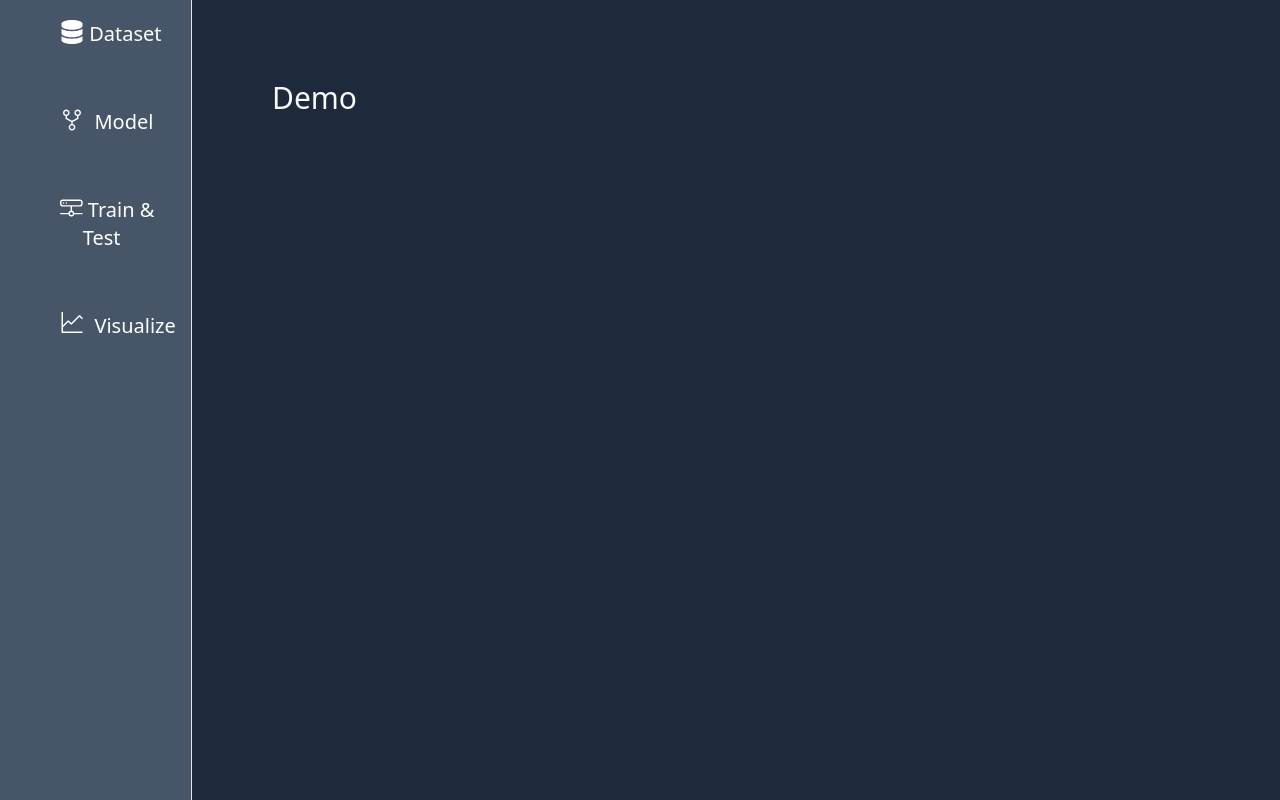
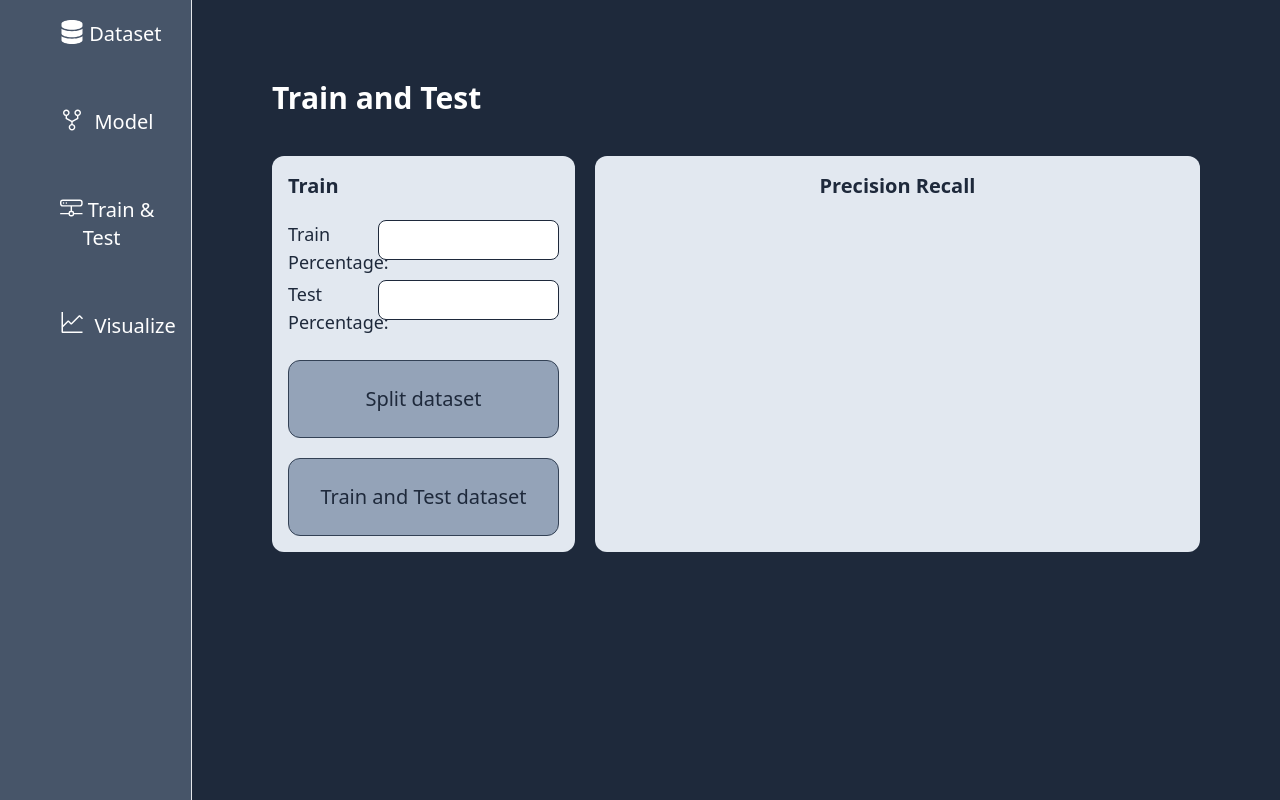
Before and after one commit to Momnadar1/frontend-data-science, a React (Vite) app: page /traintest in a window 1280 px wide. Built offline with nearby package versions, Linux system fonts and the light colour scheme.

Commit message:
week 5 session 3 demo

```diff
--- a/src/pages/Model.tsx
+++ b/src/pages/Model.tsx
@@ -1,16 +1,25 @@
 import { useState, ReactNode, useEffect, ChangeEvent } from "react";
 import axios from "axios";
+
+interface ModelDetails {
+  type: string;
+  description: string;
+  hyperparameters: { [key: string]: string };
+}
 
 function Model() {
   const [content, setContent] = useState<ReactNode | null>(null);
   const [models, setModels] = useState<string[]>([]);
-  const [selectedModel, setSelectedModel] = useState<string>('');
-
+  const [selectedModel, setSelectedModel] = useState<string>("");
+  const [modelDetails, setModelDetails] = useState<ModelDetails>();
+  const [isSubmitted, setIsSubmitted] = useState(false);
+  const [error, setError] = useState<string>("");
+  const [tempSelectedModel, setTempSelectedModel] = useState('')
   useEffect(() => {
     axios
       .get("http://localhost:5000/models")
       .then((response) => {
-        setModels(response.data.models)
+        setModels(response.data.models);
         console.log("List of models: ", response.data.models);
       })
       .catch((error) => {
@@ -19,20 +28,27 @@ function Model() {
   }, []);
 
   useEffect(() => {
-    if(selectedModel){
-        fetchModelDetails(selectedModel)
+    if (selectedModel) {
+      fetchModelDetails(selectedModel);
+      setSelectedModel("");
     }
-  }, [selectedModel])
+    if (modelDetails && isSubmitted) {
+      showPublic();
+    }
+  }, [selectedModel, modelDetails]);
 
   const fetchModelDetails = (model: string) => {
-    axios.post('http://localhost:5000/model_details', {'model': [model]})
-    .then((response) => {
-        console.log(response.data)
-    })
-    .catch((err) => {
-        console.error(err)
-    })
-  }
+    axios
+      .post("http://localhost:5000/model_details", { model: [model] })
+      .then((response) => {
+        setModelDetails(response.data);
+        setIsSubmitted(true);
+        console.log(response.data);
+      })
+      .catch((err) => {
+        console.error(err);
+      });
+  };
 
   const showPrivate = () => {
     console.log("private button is clicked");
@@ -44,10 +60,29 @@ function Model() {
   };
 
   const handleModelChange = (event: ChangeEvent<HTMLSelectElement>) => {
-    console.log('changed')
-    setSelectedModel(event.target.value)
-    console.log('Selected Model:',event.target.value)
-  }
+    console.log("changed");
+    setSelectedModel(event.target.value);
+    setTempSelectedModel(event.target.value);
+    console.log("Selected Model:", event.target.value);
+  };
+
+  const handleClick = () => {
+    setIsSubmitted(true);
+
+    if (!tempSelectedModel) {
+      setError("Model is not available!!!");
+      return;
+    }
+    showPublic();
+    axios
+      .post("http://localhost:5000/models", { model: tempSelectedModel })
+      .then((response) => {
+          console.log(response.data)
+      })
+      .catch((err) => {
+        console.log(err)
+      })
+  };
 
   const showPublic = () => {
     console.log("private button is clicked");
@@ -71,17 +106,40 @@ function Model() {
             </optgroup>
           </select>
           <button
-            // onClick={handleClick}
+            onClick={handleClick}
             className="text-black border border-slate-800 pr-10 pl-10 h-10 rounded-lg bg-slate-300"
           >
             Submit
           </button>
         </div>
+        {isSubmitted && modelDetails && (
+          <div className="p-10">
+            <h1 className="text-white">Hellow</h1>
+            <h2 className="text-white">{selectedModel}</h2>
+            <p className="text-white">
+              <strong>Type:</strong> {modelDetails.model.type}
+            </p>
+            <p className="text-white">
+              <strong>Description:</strong> {modelDetails.model.description}
+            </p>
+            <p className="text-white">
+              <strong>Hyperparameters:</strong>
+            </p>
+            <ul>
+              {Object.entries(modelDetails.model.hyperparameters).map(
+                ([key, value]) => (
+                  <li key={key} className="text-white">
+                    <strong>{key}:</strong> {value}
+                  </li>
+                )
+              )}
+            </ul>
+          </div>
+        )}
+        {error && <div style={{ color: "red" }}>{error}</div>}
       </div>
     );
   };
-
-
 
   return (
     <div>
--- a/src/pages/TrainTest.tsx
+++ b/src/pages/TrainTest.tsx
@@ -1,7 +1,117 @@
+import axios from "axios";
+import React, { useState, ChangeEvent } from "react";
+
 function TrainTest() {
-    return (
-        <div className=" text-gray-50 text-3xl p-20">Demo</div>
-    )
+  const [trainPercentage, setTrainPercentage] = useState<number>(0);
+  const [testPercentage, setTestPercentage] = useState<number>(0);
+  //   const [visualizationData, setvisualizationData] = useState(null);
+  const [error, setError] = useState("");
+  const [accuracy, setAccuracy] = useState<number | null>(null);
+  //   const [imageSrc, setImageSrc] = useState("");
+
+  const handleTrainChange = (e: ChangeEvent<HTMLInputElement>) => {
+    setTrainPercentage(e.target.valueAsNumber);
+    console.log(e.target.valueAsNumber);
+  };
+  const handleTestChange = (e: ChangeEvent<HTMLInputElement>) => {
+    setTestPercentage(e.target.valueAsNumber);
+  };
+
+  const onSplitModel = async () => {
+    console.log("Split button pushed");
+    if ((trainPercentage || 0) + (testPercentage || 0) !== 100) {
+      setError("The sum of train and test percentages must be 100.");
+      return;
+    }
+    try {
+      const trainFraction = (90 || 0) / 100;
+      const testFraction = (testPercentage || 0) / 100;
+      const response = await axios.post("http://localhost:5000/split_data", {
+        'trainPercentage': trainFraction,
+        'testPercentage': testFraction,
+      });
+      //   setvisualizationData(response.data);
+      console.log(response);
+      setError("");
+    } catch (error) {
+      console.error("Error splitting data:", error);
+      setError("Error splitting data. Please try again.");
+    }
+  };
+
+  const onTrainModel = () => {
+    console.log("Train button pushed")
+    axios.post('http://localhost:5000/train_test_model', { trainPercentage })
+      .then(response => {
+        setAccuracy(response.data.accuracy);
+        console.log('Model trained successfully:', response.data);
+
+        // generateHistogramAndHeatmap();
+      })
+      .catch(error => {
+        console.error('Error training model:', error.response ? error.response.data : error.message);
+      });
+
+  }
+
+  return (
+    <div className="pl-20 pt-20 pr-20 text-white">
+      <h1 className="text-3xl mb-10">
+        <strong>Train and Test</strong>
+      </h1>
+
+      <div className="flex gap-5 h-min-[60vh] text-slate-800">
+        <div className="w-4/12 bg-slate-200 rounded-xl p-4">
+          <h1 className="text-xl font-bold text-slate-800">Train</h1>
+          <div className="text-lg flex h-10 mb-5 mt-5">
+            <label className="w-4/12">Train Percentage:</label>
+            <input
+              className="w-8/12 pl-3 border border-slate-800 rounded-lg"
+              type="number"
+              //  value={trainPercentage}
+              onChange={handleTrainChange}
+              max={100}
+              min={0}
+            />
+          </div>
+          <div className="text-lg flex h-10 mb-5 mt-5">
+            <label className="w-4/12">Test Percentage:</label>
+            <input
+              className="w-8/12 pl-3 border border-slate-800 rounded-lg"
+              type="number"
+              //  value={testPercentage}
+              onChange={handleTestChange}
+            />
+          </div>
+          <button
+            className="mt-5 bg-slate-400 p-6 rounded-xl border border-slate-700 w-full text-xl text-slate-800"
+            onClick={onSplitModel}
+          >
+            Split dataset
+          </button>
+          {error && <div style={{ color: 'red' }}>{error}</div>}
+          <button
+            onClick={onTrainModel}
+            className="mt-5 bg-slate-400 p-6 rounded-xl border border-slate-700 w-full text-xl text-slate-800"
+          >
+            Train and Test dataset
+          </button>
+          {accuracy && (
+                <>
+                  <div>Model Accuracy: {accuracy}</div>
+                </>
+              )}
+        </div>
+        <div className="w-8/12 bg-slate-200 rounded-xl p-4 grid justify-center">
+          <h1 className="text-xl font-bold text-slate-800">Precision Recall</h1>
+
+          <div>
+            {/* {imageSrc && <img src={imageSrc} alt="Histogram" />} */}
+          </div>
+        </div>
+      </div>
+    </div>
+  );
 }
 
-export default TrainTest
+export default TrainTest;
```
Also changed, not shown: src/pages/Kernel.tsx (+78 -51 lines).
